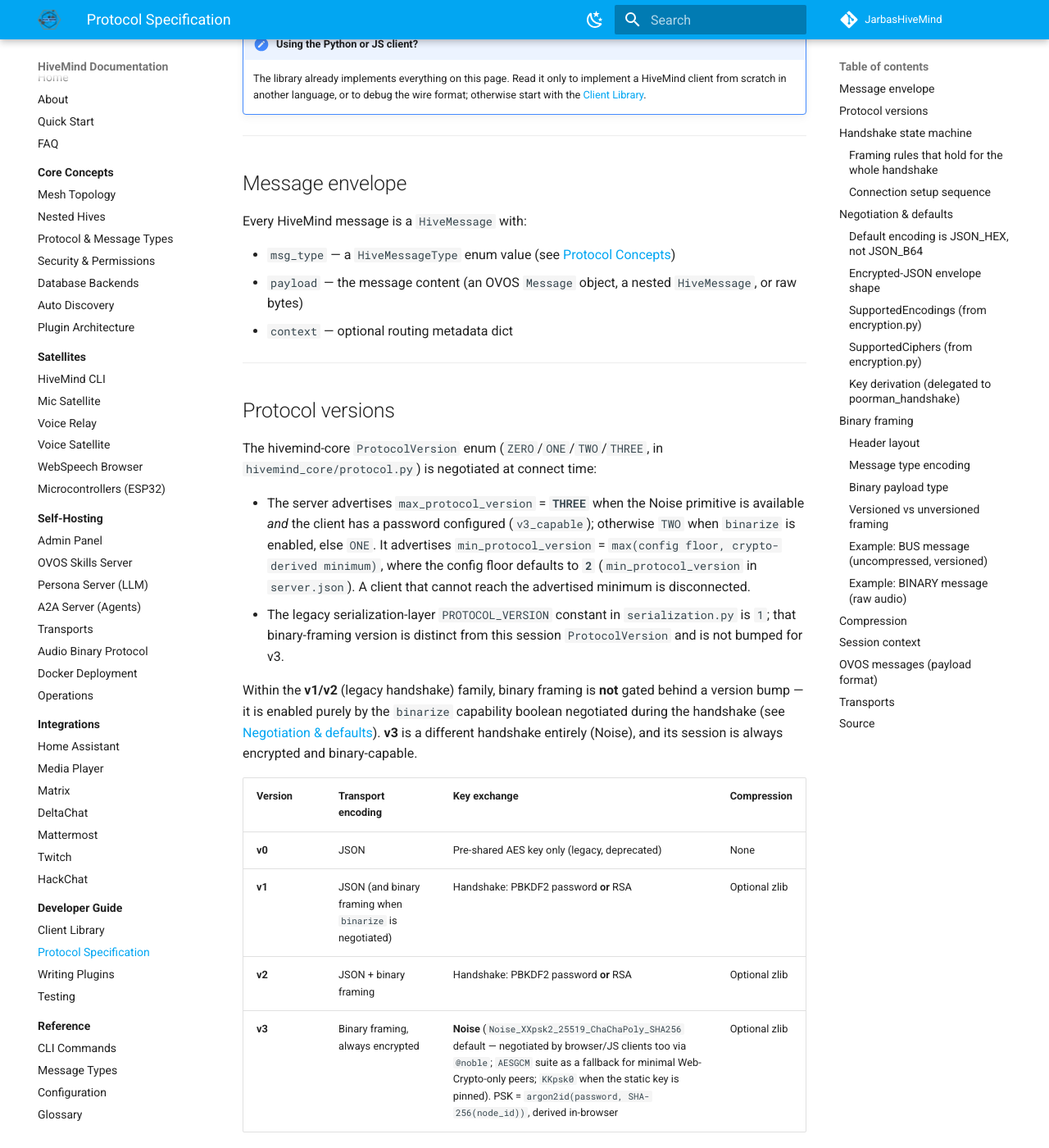
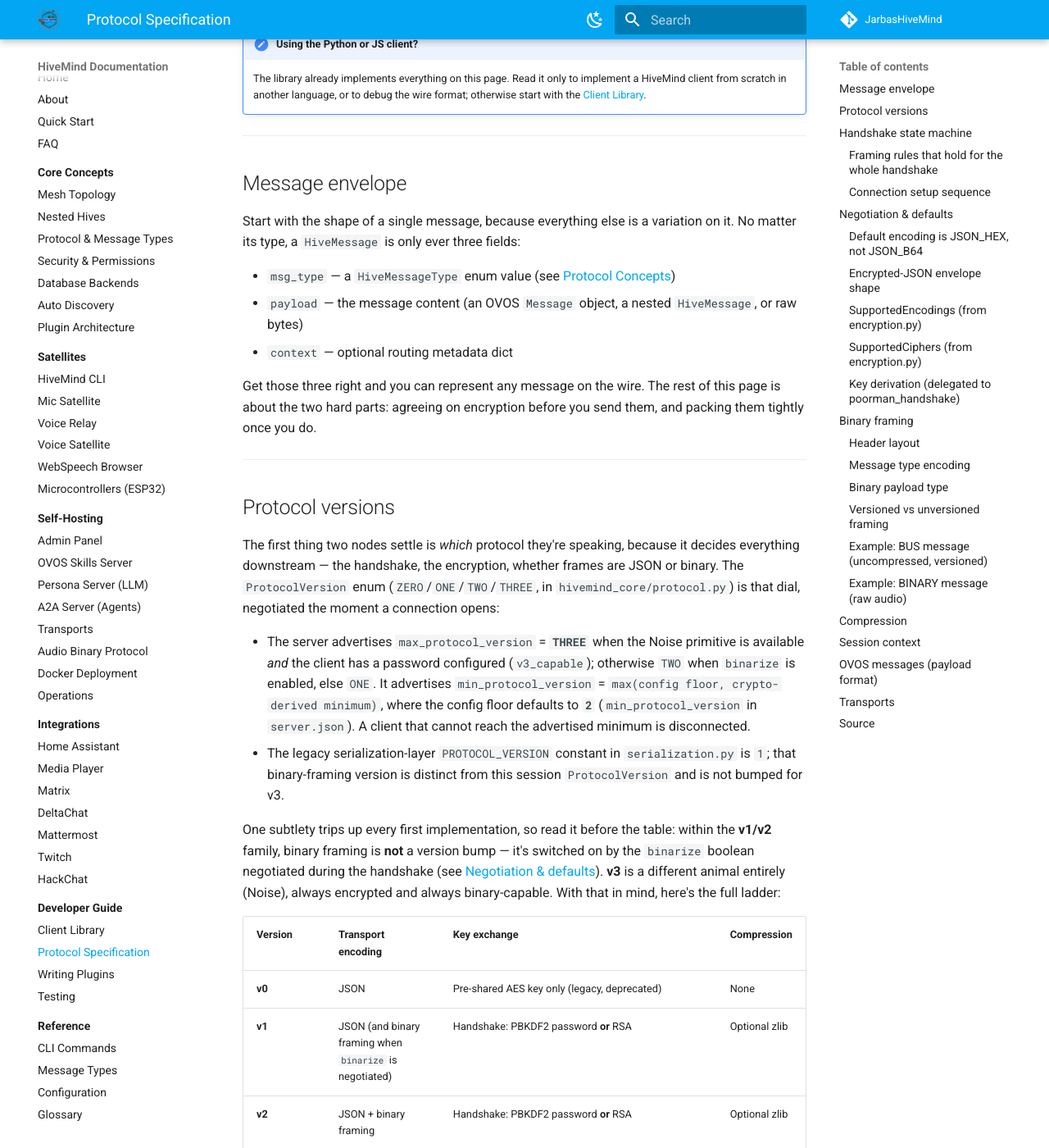
Before and after one commit to JarbasHiveMind/HiveMind-community-docs, an MkDocs documentation site: the page built from docs/developers/protocol-spec.md, in a window 1280 px wide and 1400 px high, scrolled down 584 px. Shown: the whole window at 82% size. Built offline with MkDocs 1.6.1 and Material for MkDocs 9.7.7, drawn with Linux system fonts in a browser that asks for light colours; some of the changed text lies outside the part shown.

Commit message:
docs: weave narrative through protocol-spec and client-library
Co-Authored-By: Claude Opus 4.8 <noreply@anthropic.com>

````diff
--- a/docs/developers/protocol-spec.md
+++ b/docs/developers/protocol-spec.md
@@ -21,22 +21,32 @@ session-established connection that hivemind-core accepts.
 
 ## Message envelope
 
-Every HiveMind message is a `HiveMessage` with:
+Start with the shape of a single message, because everything else is a variation on it.
+No matter its type, a `HiveMessage` is only ever three fields:
 
 - `msg_type` — a `HiveMessageType` enum value (see [Protocol Concepts](../concepts/protocol.md))
 - `payload` — the message content (an OVOS `Message` object, a nested `HiveMessage`, or raw bytes)
 - `context` — optional routing metadata dict
 
+Get those three right and you can represent any message on the wire. The rest of this
+page is about the two hard parts: agreeing on encryption before you send them, and packing
+them tightly once you do.
+
 ---
 
 ## Protocol versions
 
-The hivemind-core `ProtocolVersion` enum (`ZERO`/`ONE`/`TWO`/`THREE`, in `hivemind_core/protocol.py`) is negotiated at connect time:
+The first thing two nodes settle is *which* protocol they're speaking, because it decides
+everything downstream — the handshake, the encryption, whether frames are JSON or binary.
+The `ProtocolVersion` enum (`ZERO`/`ONE`/`TWO`/`THREE`, in `hivemind_core/protocol.py`) is
+that dial, negotiated the moment a connection opens:
 
 - The server advertises `max_protocol_version` = **`THREE`** when the Noise primitive is available *and* the client has a password configured (`v3_capable`); otherwise `TWO` when `binarize` is enabled, else `ONE`. It advertises `min_protocol_version` = `max(config floor, crypto-derived minimum)`, where the config floor defaults to **`2`** (`min_protocol_version` in `server.json`). A client that cannot reach the advertised minimum is disconnected.
 - The legacy serialization-layer `PROTOCOL_VERSION` constant in `serialization.py` is `1`; that binary-framing version is distinct from this session `ProtocolVersion` and is not bumped for v3.
 
-Within the **v1/v2** (legacy handshake) family, binary framing is **not** gated behind a version bump — it is enabled purely by the `binarize` capability boolean negotiated during the handshake (see [Negotiation & defaults](#negotiation-defaults)). **v3** is a different handshake entirely (Noise), and its session is always encrypted and binary-capable.
+One subtlety trips up every first implementation, so read it before the table: within the
+**v1/v2** family, binary framing is **not** a version bump — it's switched on by the
+`binarize` boolean negotiated during the handshake (see [Negotiation & defaults](#negotiation-defaults)). **v3** is a different animal entirely (Noise), always encrypted and always binary-capable. With that in mind, here's the full ladder:
 
 | Version | Transport encoding | Key exchange | Compression |
 |---|---|---|---|
@@ -51,6 +61,11 @@ Within the **v1/v2** (legacy handshake) family, binary framing is **not** gated
 ---
 
 ## Handshake state machine
+
+This is the heart of the page — the exact choreography that takes a fresh socket to an
+encrypted session. If you get one thing byte-for-byte right, make it this. Follow it
+literally: the field names below are lifted straight from the reference implementation, and
+hivemind-core is unforgiving about them.
 
 This section is the authoritative connection-setup sequence for the **legacy v1/v2 handshake** (password or RSA). If the server's step-2 `HANDSHAKE` includes a `noise` object and your client supports it, run the Noise (v3) handshake instead (see the [v3 note above](#protocol-versions)); otherwise take this branch. Field names are taken verbatim from the reference implementation (`hivemind_core/protocol.py` server side; `hivemind_bus_client/protocol.py` `HiveMindSlaveProtocol` client side). Implement it exactly.
 
@@ -92,6 +107,10 @@ Server                                  Client
   |  <encrypted BUS / QUERY / ... >       |   (6) encrypted
   |<====================================>|
 ```
+
+That diagram is the whole dance at a glance. The rest of this section zooms into each of
+those six frames and names every field it carries — this is the part you keep open in a
+second window while you code. Taking them in order:
 
 #### (1) Server → Client `HELLO` — `payload` fields
 
@@ -162,6 +181,10 @@ On receipt the client derives `crypto_key`:
 
 ## Negotiation & defaults
 
+The handshake left a few things "negotiated" — the encoding, the cipher, the key math.
+This section pins down exactly what those resolve to, including the two defaults that bite
+newcomers most often. Start with the sneakiest one.
+
 ### Default encoding is `JSON_HEX`, not `JSON_B64`
 
 Several helper functions (`encrypt_as_json`, `decrypt_from_json`) carry a Python default argument of `JSON_B64`, but those defaults are **never the protocol default**. The protocol default everywhere it matters is **`JSON_HEX`**:
@@ -229,7 +252,11 @@ The session key math lives in the external **`poorman_handshake`** package, not
 
 ## Binary framing
 
-When both sides negotiate `binarize: true` in the handshake, messages are framed in a compact binary format instead of JSON. This is a per-connection capability flag, not a protocol-version increment — the wire `ProtocolVersion` remains `ONE`.
+Everything so far assumed JSON on the wire — readable, but chatty. When both sides agree
+to `binarize`, the same messages get packed into a tight bitstream instead, which is how
+raw audio rides the protocol without drowning it. (Remember: this is a per-connection flag,
+not a version bump — the wire `ProtocolVersion` stays `ONE`.) The format is a small header
+followed by the payload, and the header is bit-packed, so read the widths carefully:
 
 ### Header layout
 
````
Also changed, not shown: docs/developers/client-library.md (+25 -3 lines).
